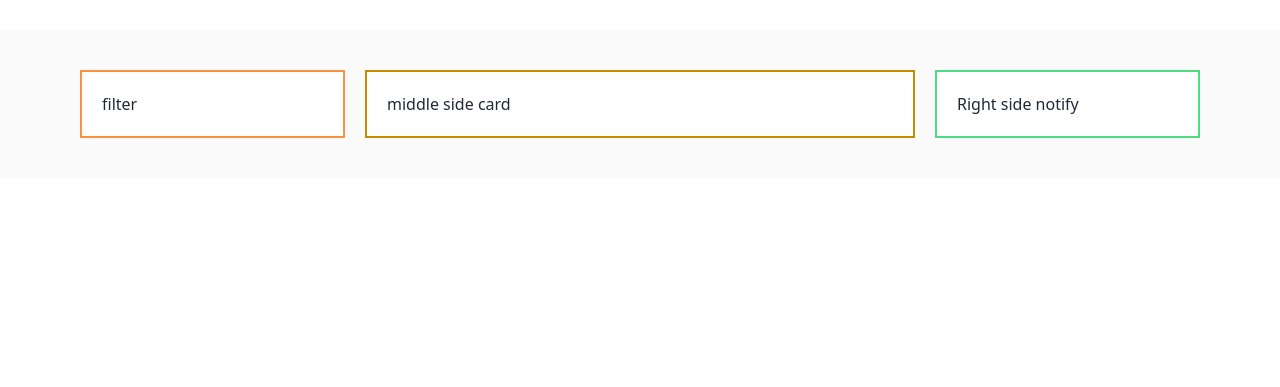
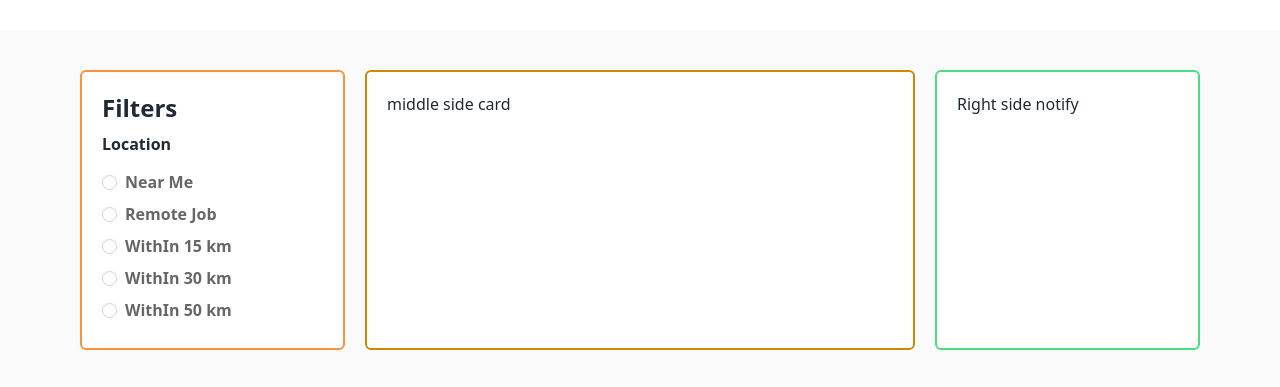
Before and after one commit to alif0013/job-portal, a React (Vite) app: page / in a window 1280 px wide. Shown: the part 536-923 px from the top of the page. Before the commit the page ends 800 px from the top, so only its background shows below. Built offline with nearby package versions, Linux system fonts and the light colour scheme.

Commit message:
added radio button in left menu component

```diff
--- a/src/Components/LeftSideFilter.jsx
+++ b/src/Components/LeftSideFilter.jsx
@@ -3,7 +3,32 @@ import React from 'react';
 const LeftSideFilter = () => {
     return (
         <div>
-            filter
+            <h1 className='text-2xl pb-2 font-semibold'>Filters</h1>
+            <p className='font-semibold  mb-3'>Location</p>
+
+            <div className='flex gap-2 items-center pb-1'>
+                <span className='pt-1'><input type="radio" name="radio-1" className="radio h-[15px] w-[15px]"/></span>
+                <p className='text-black/60 font-semibold'>Near Me</p>
+            </div>
+            <div className='flex gap-2 items-center pb-1'>
+                <span className='pt-1'><input type="radio" name="radio-1" className="radio h-[15px] w-[15px]"/></span>
+                <p className='text-black/60 font-semibold '>Remote Job</p>
+            </div>
+            <div className='flex gap-2 items-center pb-1'>
+                <span className='pt-1'><input type="radio" name="radio-1" className="radio h-[15px] w-[15px]"/></span>
+                <p className='text-black/60 font-semibold '>WithIn 15 km</p>
+            </div>
+            <div className='flex gap-2 items-center pb-1'>
+                <span className='pt-1'><input type="radio" name="radio-1" className="radio h-[15px] w-[15px]"/></span>
+                <p className='text-black/60 font-semibold '>WithIn 30 km</p>
+            </div>
+            <div className='flex gap-2 items-center pb-1'>
+                <span className='pt-1'><input type="radio" name="radio-1" className="radio h-[15px] w-[15px]"/></span>
+                <p className='text-black/60 font-semibold '>WithIn 50 km</p>
+            </div>
+
+
+
         </div>
     );
 };
--- a/src/Pages/Home/Home.jsx
+++ b/src/Pages/Home/Home.jsx
@@ -26,13 +26,13 @@ const Home = () => {
 
             <div className='bg-[#FAFAFA]'>
                 <div className='grid grid-cols-1 px-5 md:p-10  md:grid-cols-12 md:max-w-[1200px] md:mx-auto gap-5'>
-                    <div className='bg-white md:col-span-3 p-5 border-2 border-orange-400'>
+                    <div className='bg-white rounded-md md:col-span-3 p-5 border-2 border-orange-400'>
                         <LeftSideFilter></LeftSideFilter>
                     </div>
-                    <div className='bg-white md:col-span-6 p-5  border-2 border-yellow-600'>
+                    <div className='bg-white rounded-md md:col-span-6 p-5  border-2 border-yellow-600'>
                         <MiddleSideCard></MiddleSideCard>
                     </div>
-                    <div className='bg-white  md:col-span-3 p-5 border-2 border-green-400'>
+                    <div className='bg-white rounded-md md:col-span-3 p-5 border-2 border-green-400'>
                         <RightSideNotify></RightSideNotify>
                     </div>
 
```
